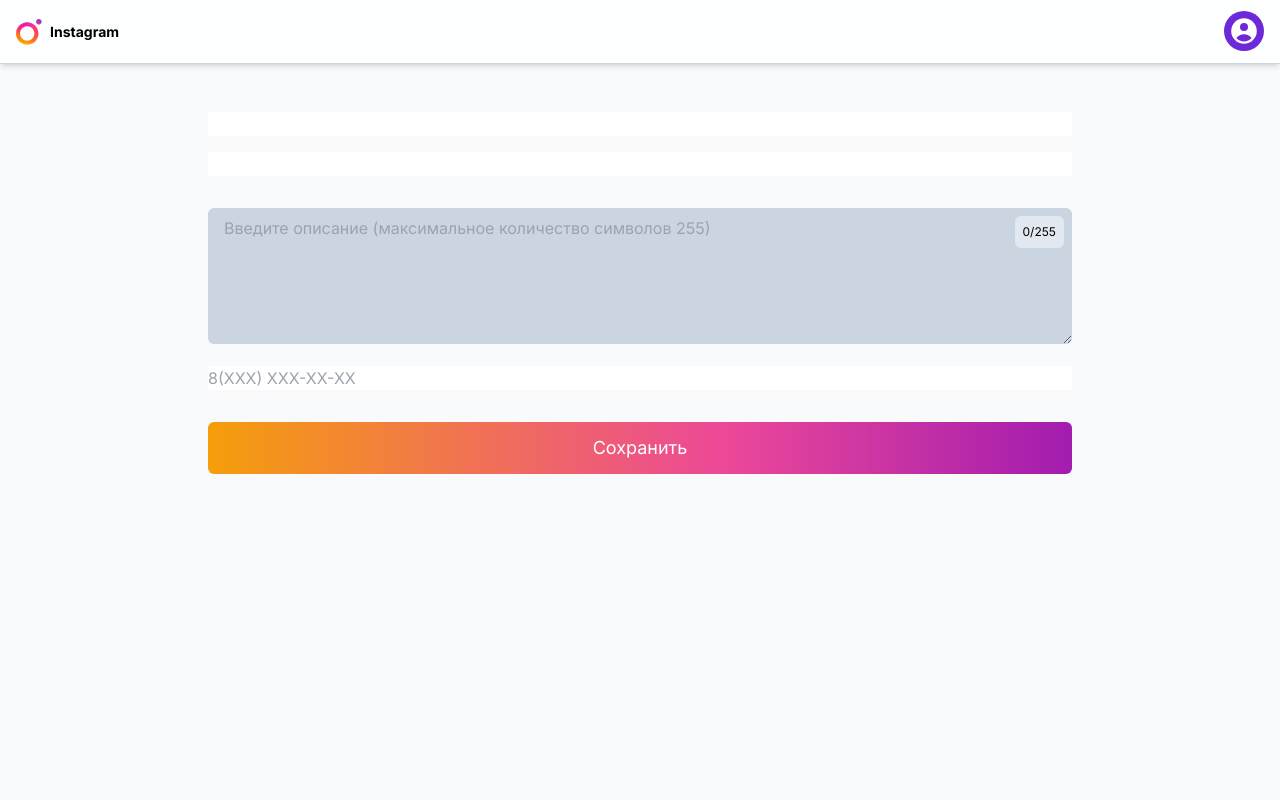
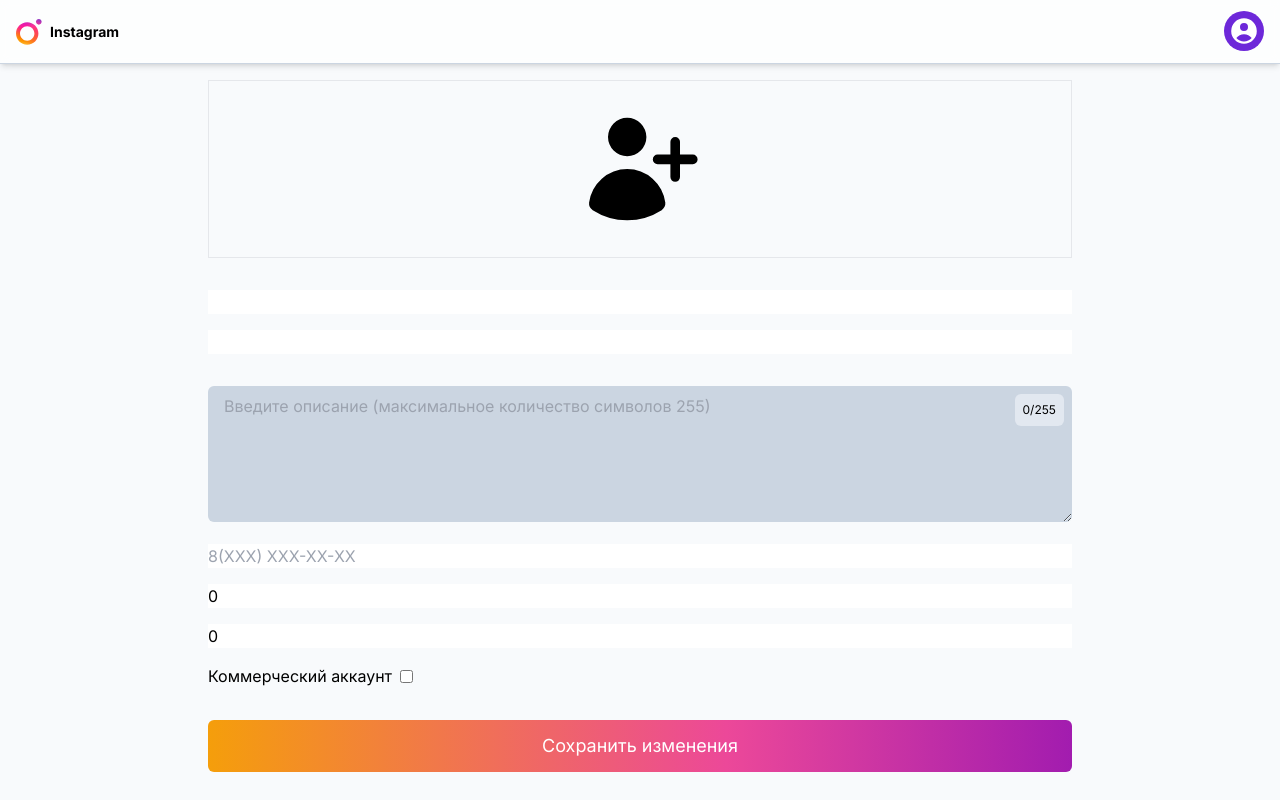
Before and after one commit to Palady56/client, a Next.js app: page /profile in a window 1280 px wide. Built offline with nearby package versions, Linux system fonts and the light colour scheme; no server answers.

Commit message:
user/profile page

```diff
--- a/app/api/auth/[...nextauth]/route.js
+++ b/app/api/auth/[...nextauth]/route.js
@@ -63,6 +63,7 @@ export const authOptions = {
             console.log('token ' + token)
             console.log('user ' + user);
             console.log('********************');
+            session.user = token
             return session
         },
     },
--- a/app/profile/page.jsx
+++ b/app/profile/page.jsx
@@ -2,6 +2,9 @@
 import { useState, useRef, useEffect } from 'react';
 import { useSession } from "next-auth/react"
 import { PhotoIcon, XMarkIcon } from '@heroicons/react/24/outline';
+import { GFS_Didot } from 'next/font/google';
+import { getFontDefinitionFromManifest } from 'next/dist/server/font-utils';
+import { UserPlusIcon } from '@heroicons/react/20/solid'
 
 
 export default function Profile() {
@@ -12,6 +15,16 @@ export default function Profile() {
     const [lastName, setLastName] = useState('')
     const [email, setEmail] = useState('')
     const [phone, setPhone] = useState('')
+    const [latitude, setLatitude] = useState(0)
+    const [longitude, setLongitude] = useState(0)
+    const [commercial, setCommercial] = useState(false)
+    const [avatar, setAvatar] = useState('')
+
+    const [errFirstName, setErrFirstName] = useState('')
+    const [errLastName, setErrLastName] = useState('')
+    const [errPhone, setErrPhone] = useState('')
+    const [errLatitude, setErrLatitude] = useState('')
+    const [errLongitude, setErrLongitude] = useState('')
 
     const galleryRef = useRef(null);
 
@@ -39,21 +52,139 @@ export default function Profile() {
             setFirstName(data.firstName || '')
             setLastName(data.lastName || '')
             setEmail(data.email || '')
+            let phone = data.phone
+            if (phone) {
+                phone = phone.replace("+3", "") //89234341212
+                let arr = phone.split('')
+                arr.splice(1, 0, "(") //8(9234341212
+                arr.splice(5, 0, ") ") //8(923) 4341212
+                arr.splice(9, 0, "-") //8(923) 434-1212
+                arr.splice(12, 0, "-") //8(923) 434-12-12
+                phone = arr.join('')
+                console.log(phone);
+            }
+            setPhone(phone || null)
+            setLatitude(data.latitude || null)
+            setLongitude(data.longitude || null)
+            setCommercial(data.commercial)
+            setAvatar(data.avatar)
         })
     }, [token])
 
-    const handleSubmit = () => {
+    const handleSubmit = async (e) => {
+        e.preventDefault()
+        let temp = phone
+        if (temp) {
+            temp = temp.replace('(', '')
+            temp = temp.replace(') ', '')
+            temp = temp.replace('-', '')
+            temp = temp.replace('-', '')
+            temp = '+3' + temp
+        }
+        const res = await fetch('/back/api/v1/user/update', {
+            method: 'POST',
+            headers: {
+                "Authorization": token,
+                "Content-type": "application/json",
+                "Accept": "application/json",
+            },
+            body: JSON.stringify({
+                firstName,
+                lastName,
+                description,
+                phone: temp,
+                latitude,
+                longitude,
+                commercial
+            }),
+        })
+
+        if (res.status >= 500) {
+            setErrMessage('Извините, сервис недоступен. Повторите попытку позже...')
+            return
+        }
+
+        const data = await res.json()
+
+        console.log(data);
+
+        // if (res.status >= 400) {
+        //     const { errors } = data
+        //     console.log(errors);
+        //     errors.forEach( err => {
+        //       switch (err.path) {
+        //         case "firstName":
+        //           setErrFirstName(err.msg)
+        //           break;
+        //         case "lastName":
+        //           setErrLastName(err.msg)
+        //           break;
+        //         case "description":
+        //           setErrDescription(err.msg)
+        //           break;
+        //         case "phone":
+        //           setErrPhone(err.msg)
+        //           break;
+        //         case "latitude":
+        //           setErrLatitude(err.msg)
+        //           break;
+        //         case "longitude":
+        //           setErrLongitude(err.msg)
+        //           break;
+        //         default:
+        //           setErrMessage('Ошибка не существующего поля')
+        //           break;
+        //       }
+        //     });
+        //     setLoading(false)
+        //     return
+        //   }
 
     }
 
-    const handleAvatar = () => {
+    const handleAvatar = async (e) => {
+        e.preventDefault()
+        setAvatar(e.target.files[0])
+        let formdata = new FormData()
+        formdata.append("avatar", e.target.files[0])
 
+        const res1 = await fetch("/back/api/v1/user/avatar", {
+            method: 'DELETE',
+            headers: {
+                Authorization: token,
+            }
+        })
+
+        const res2 = await fetch("/back/api/v1/user/avatar", {
+            method: 'POST',
+            headers: {
+                Authorization: token,
+            },
+            body: formdata
+        })
+
+        if (res2.status >= 500) {
+                    setErrMessage('Извините, сервис недоступен. Повторите попытку позже...')
+                    return
+                }
+
+        const data = await res2.json()
+
+        console.log(data);
     }
 
     return (
         <div className='grid grid-cols-1 w-full p-4 gap-4 md:max-w-4xl mx-auto'>
-            <form onSubmit={handleSubmit} className='grid mt-4 gap-4'>
-                <div className='grid md:flex gap-6'>
+            <div
+                className='flex justify-center items-center p-6 border'
+                onClick={() => { galleryRef.current.click() }}
+            >
+                {avatar ? <img
+                            className='h-32 w-32 rounded-full object-cover object-center'
+                            src={typeof avatar === "string" ? avatar : URL.createObjectURL(avatar)} />
+                        :
+                            <UserPlusIcon className='h-32 w-32 rounded-full object-cover object-center' />}
+
 
             </div>
 
@@ -62,9 +193,10 @@ export default function Profile() {
                 type='file'
                 accept='image/jpg, image/png, image/jpeg, image/gif'
                 onChange={handleAvatar}
-                    name="gallery"
+                name="avatar"
                 hidden
             />
+            <form onSubmit={handleSubmit} className='grid mt-4 gap-4'>
                 <input
                     type='text'
                     onChange={e => setFirstName(e.target.value)}
@@ -95,20 +227,45 @@ export default function Profile() {
                 </div>
                 <input
                     type='tel'
-                    onChange={e => setPhone(e.target.value)}
+                    onChange={e => setPhone(e.target.value || null)}
                     name="phone"
                     value={phone}
                     placeholder='8(XXX) XXX-XX-XX'
-                    pattern='[0-9]{1}\([0-9]{3}\) [0-9]{3}-[0-9]{2}-[0-9]{2} '
+                    pattern='[0-9]{1}\([0-9]{3}\) [0-9]{3}-[0-9]{2}-[0-9]{2}'
                 />
+                <input
+                    type='number'
+                    onChange={e => setLatitude(e.target.value || null)}
+                    name="latitude"
+                    value={latitude}
+                    min="-90.00000"
+                    max="90.00000"
+                    step="0.00001"
+                    placeholder='latitude'
+                />
+                <input
+                    type='number'
+                    onChange={e => setLongitude(e.target.value || null)}
+                    name="longitude"
+                    value={longitude}
+                    min="-180.00000"
+                    max="180.00000"
+                    step="0.00001"
+                    placeholder='longitude'
+                />
+                <label className="flex items-center gap-2">
+                    Коммерческий аккаунт
+                    <input type='checkbox' name='commercial' checked={commercial} onChange={e => setCommercial(e.target.checked)} />
+                </label>
                 <button
+                    onChange={handleSubmit}
                     type='submit'
                     className='scale-100 mt-4 w-full hover:scale-105 hover:drop-shadow-xl ease-in-out duration-300 \
                             py-3 px-4 rounded-md bg-gradient-to-r from-amber-500 dark:from-purple-600 from-0% via-orange-600 \
                             dark:via-cyan-600 via-30% via-pink-500 dark:via-blue-500 via-60% to-fuchsia-700 \
                             dark:to-violet-700 to-100% text-white text-lg'
                 >
-                    Сохранить
+                    Сохранить изменения
                 </button>
             </form>
 
--- a/components/header.jsx
+++ b/components/header.jsx
@@ -4,16 +4,19 @@ import { Menu, Transition } from '@headlessui/react'
 import { Fragment, useEffect, useRef, useState } from 'react'
 import { UsersIcon, ArrowRightOnRectangleIcon, UserCircleIcon } from '@heroicons/react/20/solid'
 import { signOut, useSession } from "next-auth/react"
+import { useRouter } from 'next/navigation';
 
 export default function Header({ children }) {
 
     const { data: session, status, update } = useSession()
 
+    const router = useRouter()
+
     const avatar = session?.user?.image
 
     return (
-        <div className='w-full fixed shadow-md top-0 left-0 right-0 z-50 bg-[#ffffffbd] dark:bg-[#1e293be0] backdrop-blur-sm flex justify-between h-16 py-1 px-4 border-b border-slate-300 dark:border-slate-700'>
-            <div className='flex items-center gap-2'>
+        <div className='cursor-pointer w-full fixed shadow-md top-0 left-0 right-0 z-50 bg-[#ffffffbd] dark:bg-[#1e293be0] backdrop-blur-sm flex justify-between h-16 py-1 px-4 border-b border-slate-300 dark:border-slate-700'>
+            <div onClick={() => router.push("/flow")} className='flex items-center gap-2'>
                 <Image
                     src="/images/logo.svg"
                     alt="Logo"
@@ -50,6 +53,7 @@ export default function Header({ children }) {
                             <Menu.Item>
                                 {({ active }) => (
                                     <button
+                                        onClick={() => router.push('/profile') }
                                         className={`${active ? 'bg-violet-500 text-white' : 'text-slate-900 dark:text-slate-200'
                                             } group flex w-full items-center rounded-md px-2 py-2 text-sm`}
                                     >
```
Lines whose indentation alone changed are shown as unchanged.
